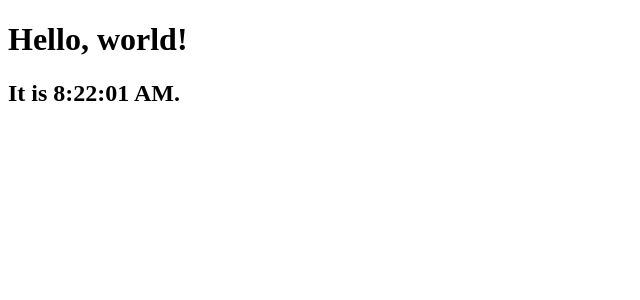
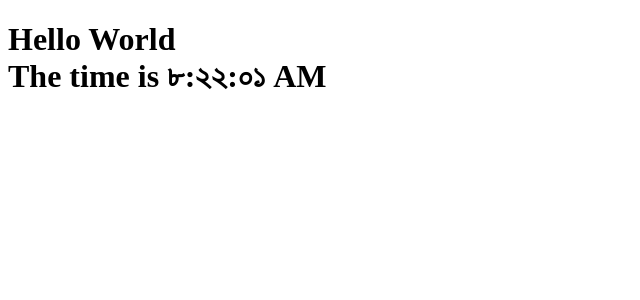
Before and after one commit to Ndhossain/reactpractice, a React (Create React App) app in the folder my-app/: page / in a window 1280 px wide. Shown: the top 300 px of the page, without its empty margins (0-640 px from the left). Built offline with nearby package versions, Linux system fonts and the light colour scheme.

Commit message:
component & props

```diff
--- a/my-app/src/index.js
+++ b/my-app/src/index.js
@@ -1,40 +1,23 @@
-// eslint-disable-next-line no-unused-vars
 import React from 'react';
-import ReactDOM from 'react-dom';
+import ReactDom from 'react-dom';
 
 // eslint-disable-next-line no-unused-vars
 
-// const name = 'World';
-// class Clock extends React.PureComponent {
-//     render() {
-//         return (
-//             <h1 className="text">
-//                 <span>Hello {name}</span>
-//                 <br />
-//                 <span>The time is {new Date().toLocaleTimeString(this.props.locale)}</span>
-//             </h1>
-//         );
-//     }
-// }
-
-// const element = <Clock locale="bn-BD" />;
-
-// ReactDom.render(element, document.getElementById('root'));
-
+const name = 'World';
+// eslint-disable-next-line react/prefer-stateless-function
 class Clock extends React.Component {
-    constructor(props) {
-        super(props);
-        this.state = { date: new Date() };
-    }
-
     render() {
+        const proper = this.props;
         return (
-            <div>
-                <h1>Hello, world!</h1>
-                <h2>It is {this.state.date.toLocaleTimeString()}.</h2>
-            </div>
+            <h1 className="text">
+                <span>Hello {name}</span>
+                <br />
+                <span>The time is {new Date().toLocaleTimeString(proper.locale)}</span>
+            </h1>
         );
     }
 }
 
-ReactDOM.render(<Clock />, document.getElementById('root'));
+const element = <Clock locale="bn-BD" />;
+
+ReactDom.render(element, document.getElementById('root'));
```
